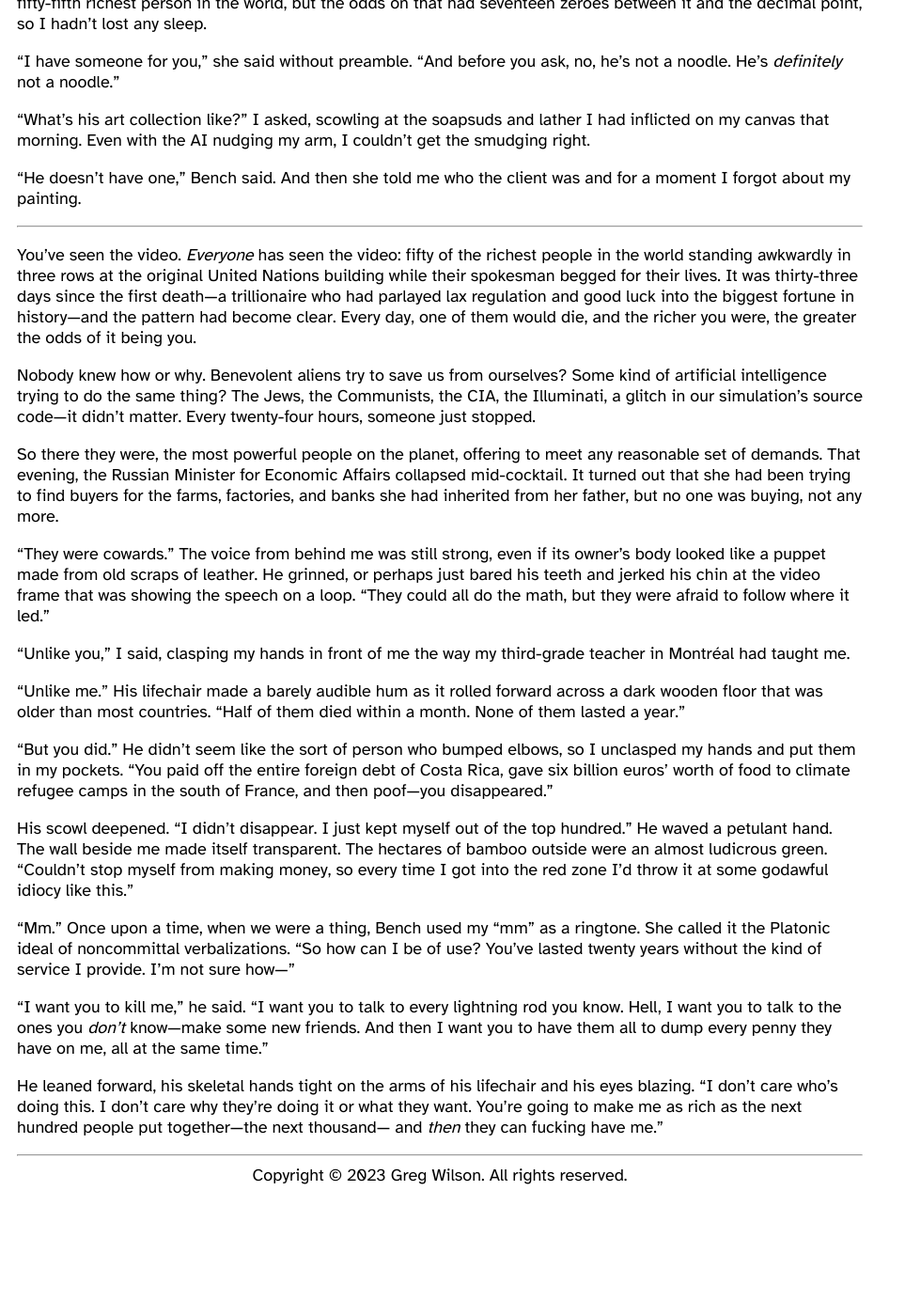
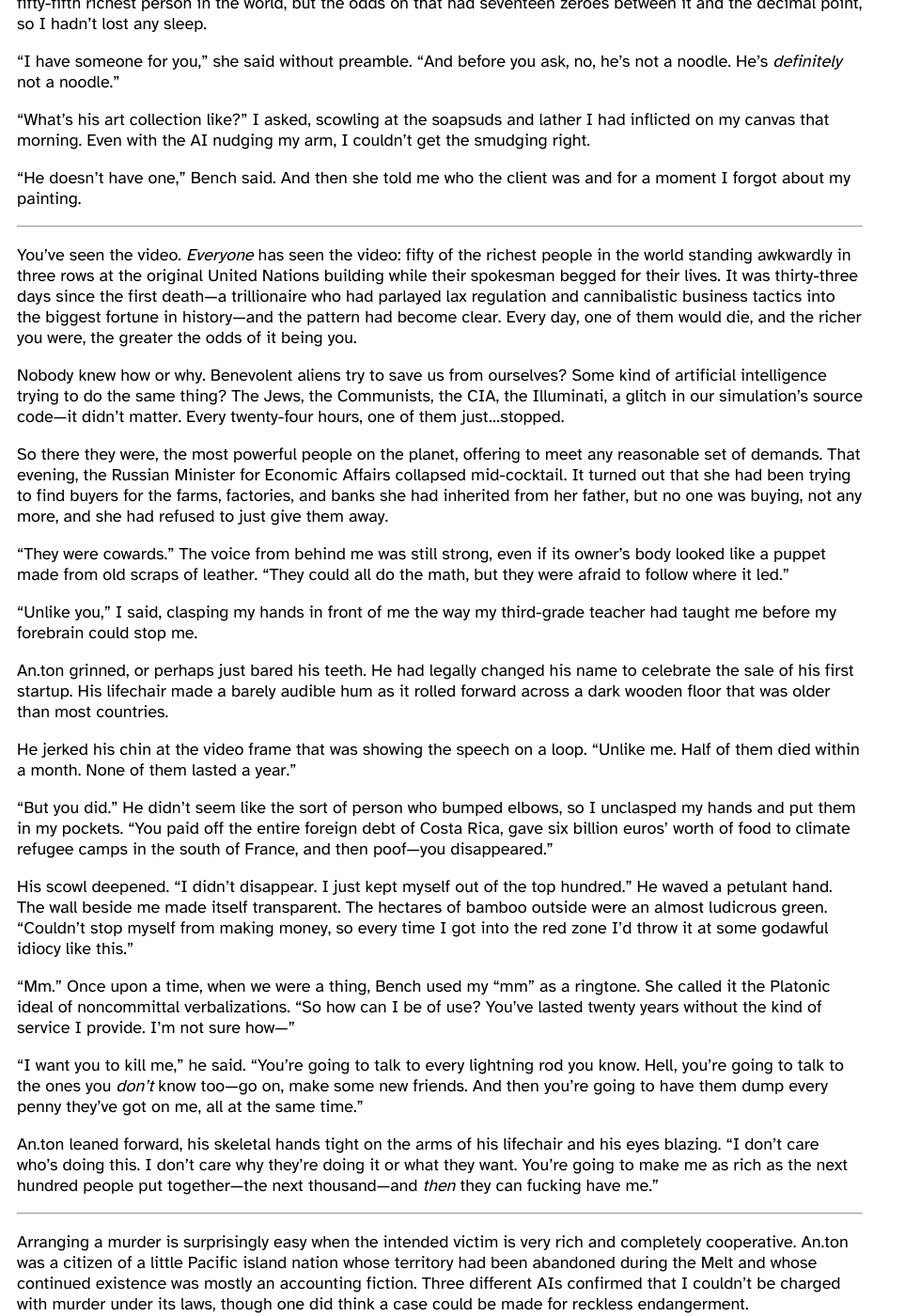
Before and after one commit to gvwilson/fiction, a Jekyll site: the page built from leaderboard/index.md, in a window 1280 px wide and 1400 px high, scrolled down 2080 px. Shown: the whole window at 94% size, without its empty margins (0-963 px from the left). Built offline with Jekyll 4.4.1, drawn with Linux system fonts in a browser that asks for light colours; before the commit the page ends 3349 px from its top, so only the background shows below that; some of the changed text lies outside the part shown.

Commit message:
+512 words of Leaderboard

```diff
--- a/_data/status.csv
+++ b/_data/status.csv
@@ -22,6 +22,7 @@
 last-wolf,2023-09-01,41953
 leaderboard,2023-12-26,1094
 leaderboard,2023-12-27,1657
+leaderboard,2023-12-28,2169
 maddy-roo,2023-09-01,31709
 madica,2023-09-01,29297
 princess-bear,2023-09-01,25847
--- a/bin/status.py
+++ b/bin/status.py
@@ -30,7 +30,9 @@
 
     df = pd.concat([df[["title", "date", "words"]], change])
 
-    fig = px.line(df, x="date", y="words", color="title", line_shape="vh", markers=True)
+    fig = px.line(df, x="date", y="words", color="title", line_shape="vh")
+    date_offset = timedelta(days=1)
+    fig.update_xaxes(range=[min(df["date"]) - date_offset, max(df["date"]) + date_offset])
     fig.show()
     fig.write_image(options.chart, width=1200)
 
--- a/leaderboard/index.md
+++ b/leaderboard/index.md
@@ -212,8 +212,8 @@
 at the original United Nations building
 while their spokesman begged for their lives.
 It was thirty-three days since the first death—a trillionaire
-who had parlayed lax regulation and good luck into the biggest fortune in history—and
-the pattern had become clear.
+who had parlayed lax regulation and cannibalistic business tactics
+into the biggest fortune in history—and the pattern had become clear.
 Every day,
 one of them would die,
 and the richer you were,
@@ -225,7 +225,7 @@
 The Jews, the Communists, the CIA, the Illuminati,
 a glitch in our simulation's source code—it didn't matter.
 Every twenty-four hours,
-someone just stopped.
+one of them just…stopped.
 
 So there they were,
 the most powerful people on the planet,
@@ -235,25 +235,30 @@
 It turned out that she had been trying to find buyers
 for the farms, factories, and banks she had inherited from her father,
 but no one was buying,
-not any more.
+not any more,
+and she had refused to just give them away.
 
 "They were cowards."
 The voice from behind me was still strong,
 even if its owner's body looked like a puppet made from old scraps of leather.
-He grinned,
-or perhaps just bared his teeth
-and jerked his chin at the video frame that was showing the speech on a loop.
 "They could all do the math,
 but they were afraid to follow where it led."
 
 "Unlike you,"
 I said,
-clasping my hands in front of me the way my third-grade teacher in Montréal had taught me.
+clasping my hands in front of me the way my third-grade teacher had taught me
+before my forebrain could stop me.
 
-"Unlike me."
+An.ton grinned,
+or perhaps just bared his teeth.
+He had legally changed his name
+to celebrate the sale of his first startup.
 His lifechair made a barely audible hum as it rolled forward
 across a dark wooden floor that was older than most countries.
-"Half of them died within a month.
+
+He jerked his chin at the video frame that was showing the speech on a loop.
+"Unlike me.
+Half of them died within a month.
 None of them lasted a year."
 
 "But you did."
@@ -284,15 +289,54 @@
 
 "I want you to kill me,"
 he said.
-"I want you to talk to every lightning rod you know.
-Hell, I want you to talk to the ones you *don't* know—make some new friends.
-And then I want you to have them all to dump every penny they have on me,
+"You're going to talk to every lightning rod you know.
+Hell, you're going to talk to the ones you *don't* know too—go on,
+make some new friends.
+And then you're going to have them dump every penny they've got on me,
 all at the same time."
 
-He leaned forward,
+An.ton leaned forward,
 his skeletal hands tight on the arms of his lifechair
 and his eyes blazing.
 "I don't care who's doing this.
 I don't care why they're doing it or what they want.
-You're going to make me as rich as the next hundred people put together—the next thousand—
-and *then* they can fucking have me."
+You're going to make me as rich as the next hundred people
+put together—the next thousand—and *then* they can fucking have me."
+
+---
+
+Arranging a murder is surprisingly easy
+when the intended victim is very rich and completely cooperative.
+An.ton was a citizen of a little Pacific island nation
+whose territory had been abandoned during the Melt
+and whose continued existence was mostly an accounting fiction.
+Three different AIs confirmed that I couldn't be charged with murder under its laws,
+though one did think a case could be made for reckless endangerment.
+
+Choosing a date was also simple.
+The neurodegenerative disorder that had eaten away his muscle mass
+was a result of an overly optimistic gene therapy "cure" for old age
+he had spent one of his fortunes on in his forties.
+His AIs had been charting its progression ever since,
+and calculated a 98% probability that he had more than three months but less than six.
+
+"So make it April first,"
+he told me.
+"Sundays are always slow days for news.
+Maybe I'll give everyone something more interesting to talk about
+than reforestation or UB fucking I."
+
+I nodded and made a note but didn't say anything.
+The more time I spent with him,
+the more things I found myself not saying.
+He was very intelligent,
+very well informed,
+and hated everything that had happened in the last two decades.
+I got a half-hour lecture on the idiocy of rewilding the Great Plains,
+and another on why phasing out non-essential air travel
+had been an infringement of fundamental rights
+and a precursor to the imposition of totalitarian government.
+I didn't point out that by the time the Rewilding Act passed
+most of the land had been abandoned because of drought,
+or ask why the dictatorship he was so worried about
+was taking so long to set up.
```
Also changed, not shown: bin/chapters.py (deleted, +0 -54 lines), bin/count.py (added, +77 -0 lines), status.svg, 1 other file.
